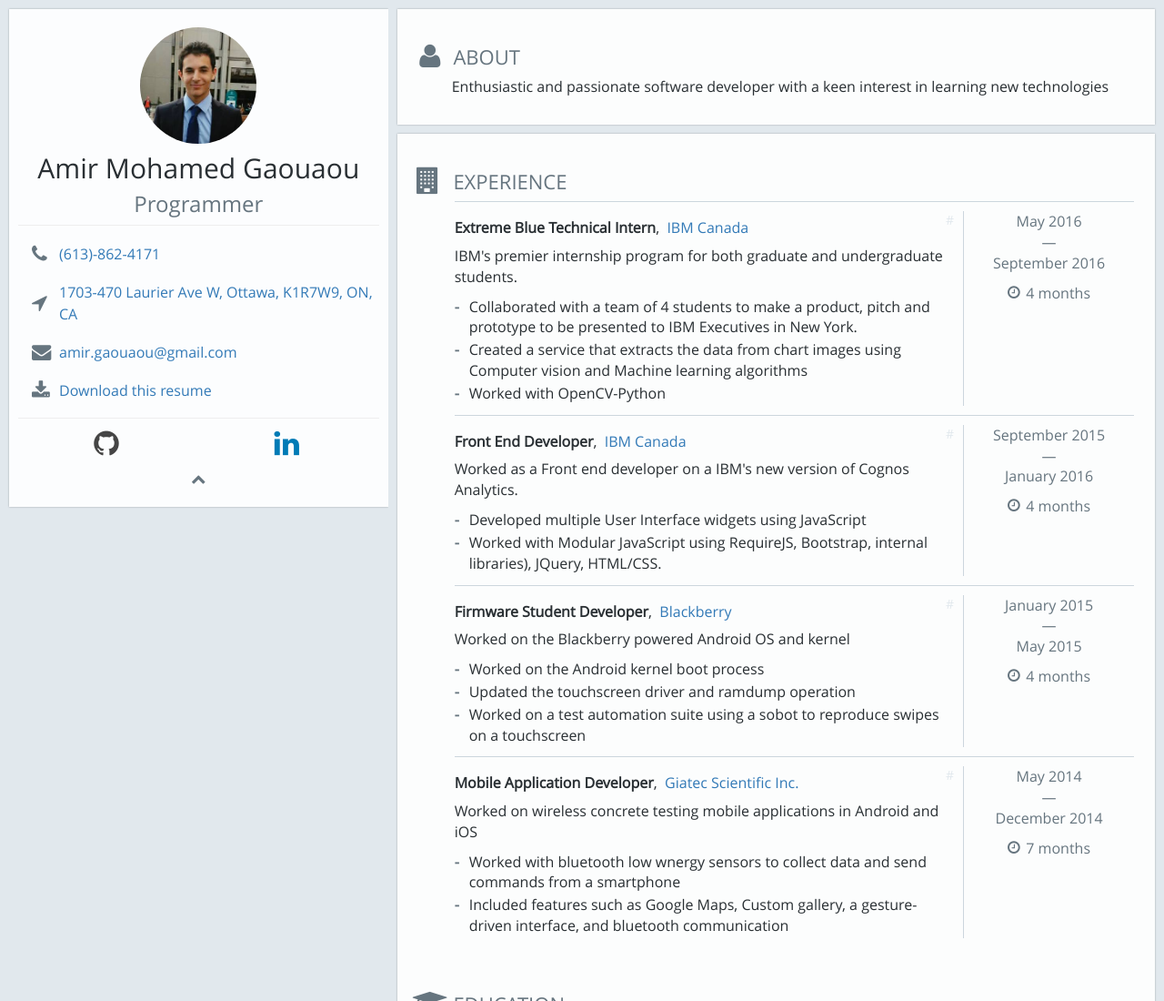
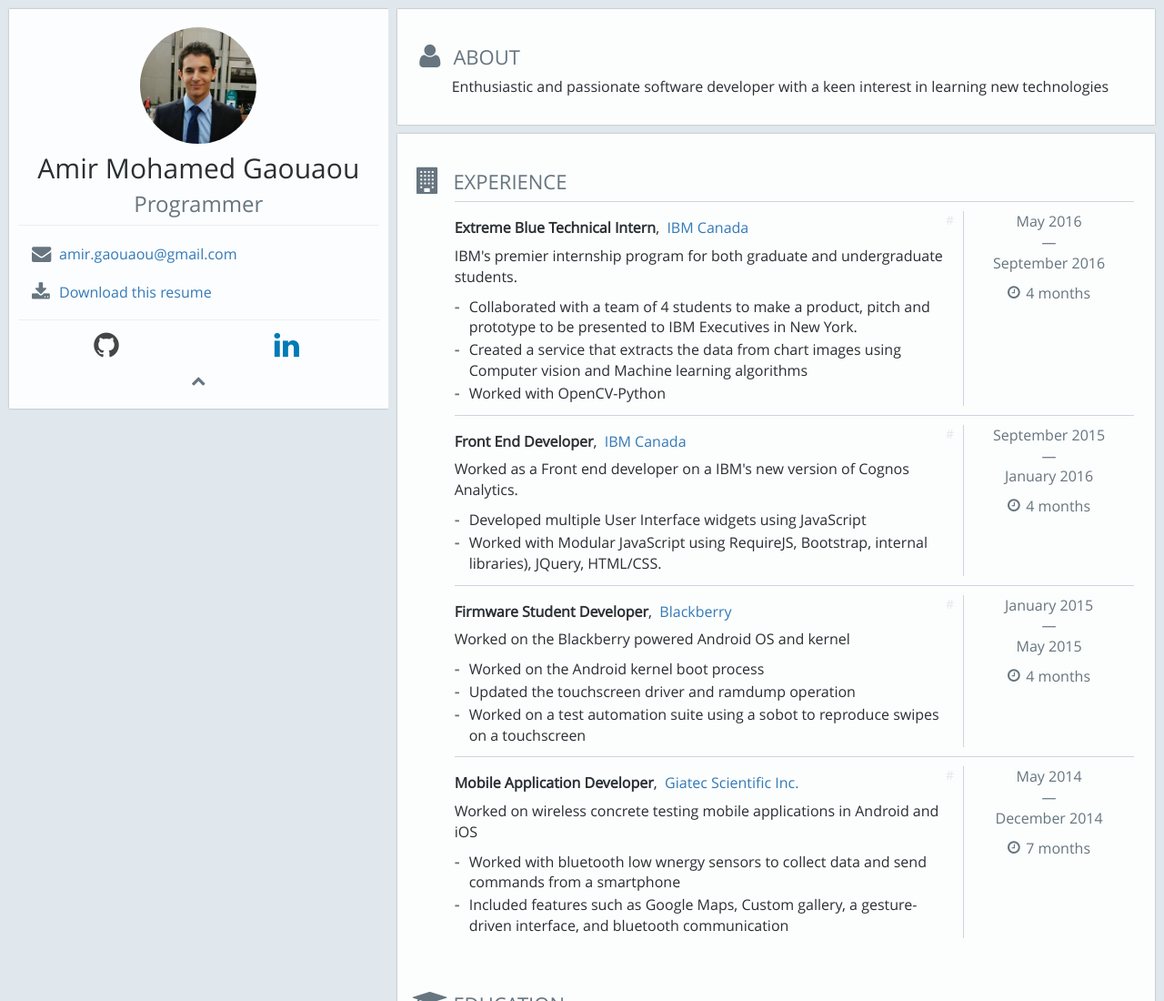
Before and after one commit to amirGaouaou/amirGaouaou.github.io, a plain HTML site: page index.html in a window 1280 px wide. Shown: the top 1100 px of the page at 91% size. Drawn offline with Linux system fonts and the light colour scheme.

Commit message:
Remove info

```diff
--- a/index.html
+++ b/index.html
@@ -54,25 +54,10 @@
 
                         <hr>
                         <ul class="basics nav nav-stacked">
-                            <li class="basics-item"> <a href="tel:(168)3179626" data-scrambled-phone-link>
-                    <span class="icon text-muted"><i aria-hidden="true" class="icon-lg icon-phone"></i></span>
-                    <span class="info" data-scrambled-phone-text>(613<span style="display:none;">1337</span>)-862-4171</span>
                   </a>
 
                             </li>
-                            <li class="basics-item"> <a href="https://www.google.com/maps?q=1703-470%20Laurier%20Ave%20W%20K1R7W9%20Ottawa%20ON%20%40%40%40%40~CA~%40%40%40%40"
-                                target="_blank" itemprop="address" itemscope itemtype="http://schema.org/PostalAddress">
-                      <span class="icon text-muted"><i aria-hidden="true" class="icon-lg icon-location-arrow"></i></span>
-                      <span class="info">
-                        <span itemprop="streetAddress">1703-470 Laurier Ave W,</span>
-                        <span itemprop="addressLocality">Ottawa,</span>
-                        <span itemprop="postalCode">K1R7W9,</span>
-                        <span itemprop="addressRegion">ON,</span>
-                        <span itemprop="addressCountry">CA</span>
-                      </span>
-                    </a>
 
-                            </li>
                             <li class="basics-item"> <a href="mailto:nzve.tnbhnbh@tznvy.pbz" data-scrambled-email-link>
                     <span class="icon text-muted"><i aria-hidden="true" class="icon-lg icon-envelope"></i></span>
                     <span data-scrambled-email-text class="info">amir<span style="display:none;">1337</span>.gaouaou@gmail.com</span>
```
